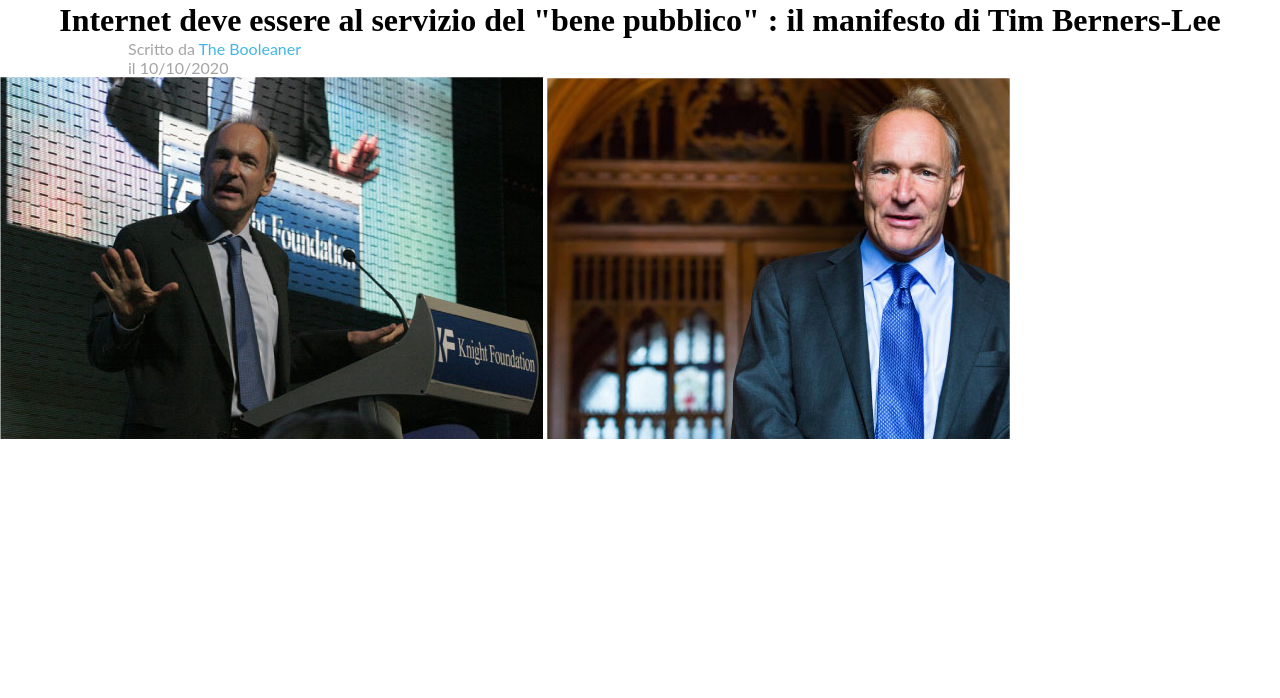
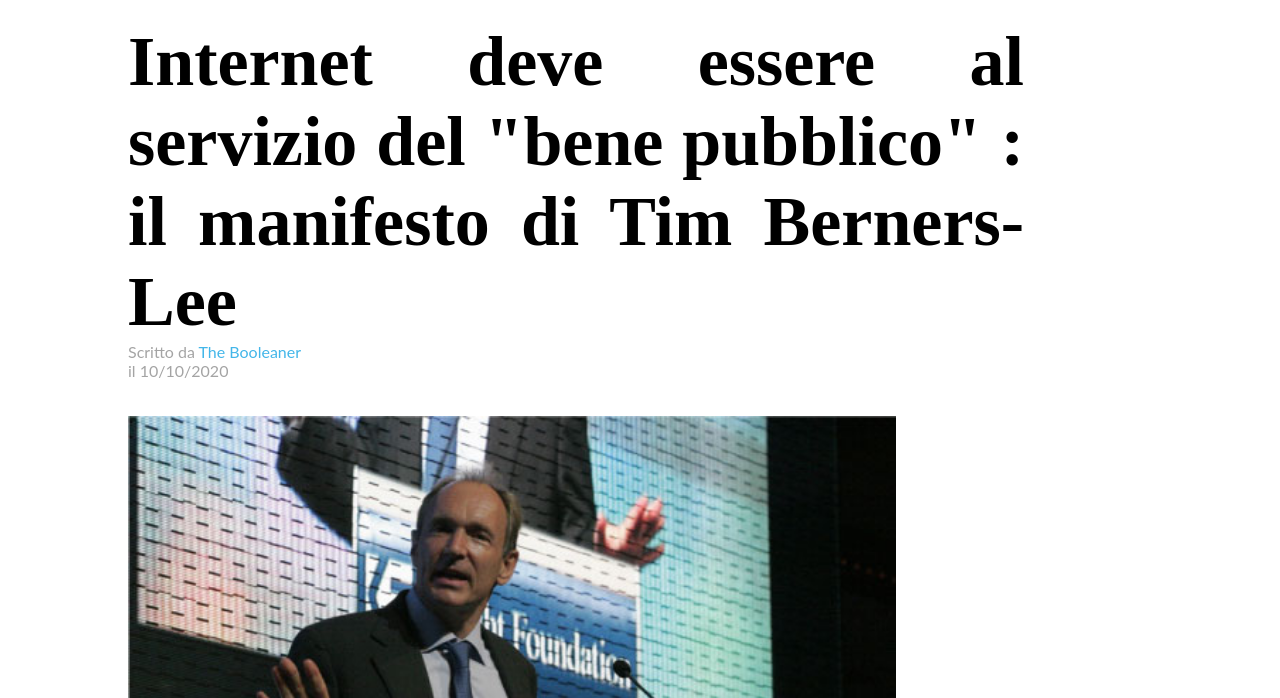
Before and after one commit to ManuelTrappolini/html-css-booleaner, a plain HTML site: page index.html in a window 1280 px wide. Shown: the part 102-800 px from the top of the page. Drawn offline with Linux system fonts and the light colour scheme.

Commit message:
update size Tim's photos

```diff
--- a/css/style.css
+++ b/css/style.css
@@ -2,6 +2,10 @@
     box-sizing: border-box;
     margin: 0;
     padding 0;
+}
+
+header{
+
 }
 
 
@@ -18,7 +22,12 @@
 
 header h1{
     text-align: center;
+    text-align: justify;
     margin: 0%;
+    margin-top: 20px;
+    font-size: 70px;
+    margin-left: 10%;
+    margin-right: 20%;
 
 }
 
@@ -34,6 +43,19 @@ header span{
     color:  #43B6E9;
 }
 
-img{
+.Tim{
+    margin-left: 10%;
 
 }
+
+#Tim1{
+    width: 60%;
+}
+
+#Tim2{
+    width: 50%;
+}
+
+header p{
+    margin-left: 10%;
+}
--- a/index.html
+++ b/index.html
@@ -13,8 +13,11 @@
             <h1>Internet deve essere al servizio del "bene pubblico" : il manifesto di Tim Berners-Lee</h1>
             <div>Scritto da <span>The Booleaner</span></div>
             <div>il 10/10/2020</div>
-            <img class="" src="./img/tim-1.jpg" alt="">
-            <img src="./img/tim-2.jpg" alt="">
+            <br><br>
+            <img class="Tim" id="Tim1" src="./img/tim-1.jpg" alt="">
+            <img class="Tim" id="Tim2" src="./img/tim-2.jpg" alt="">
+            <p>1st Photo: Jhon S. and James L. Knight Foundation, by Scott Henrichsen</p>
+            <p>2nd Photo: Wikimedia, by Paul Clarke </p>
         </header>
         <!-- Main -->
         <main></main>
```
